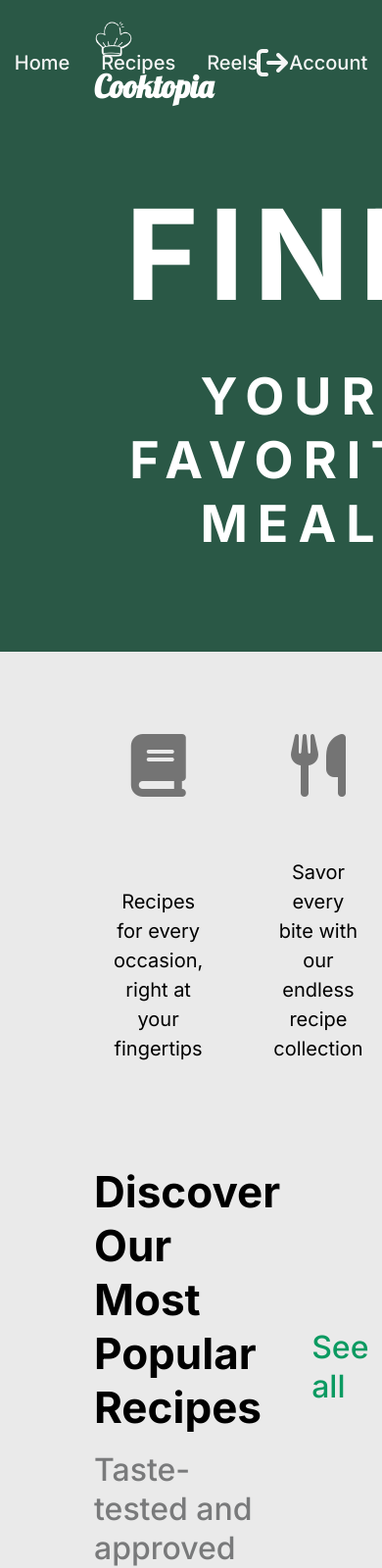
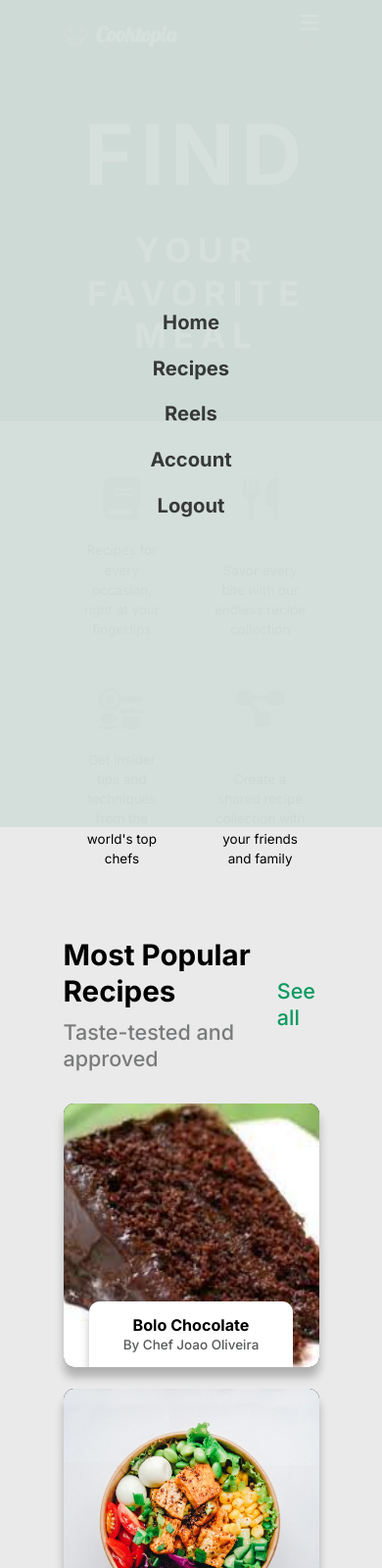
Before and after one commit to dwecks/DIAM-Django-Cooktopia, a Django app: page / in a window 390 px wide; the page is wider, and only the part inside the window is pictured. Shown: the top 1600 px of that part at 98% size. Run offline with Django 4.2, Linux system fonts and the light colour scheme; a user stored in the database is signed in; data comes from the database, SQL or seed files in the repository; both versions use the stored data as it was after the commit; some libraries are stand-ins or nearby versions.

Commit message:
save point

```diff
--- a/cooktopia/static/css/createRecipe.css
+++ b/cooktopia/static/css/createRecipe.css
@@ -1,6 +1,5 @@
 .recipe-form {
   display: flex;
-  padding: 0px 96px;
   flex-direction: column;
   gap : 16px;
 
--- a/cooktopia/templates/cooktopia/home.html
+++ b/cooktopia/templates/cooktopia/home.html
@@ -16,13 +16,31 @@
         </a>
     </section>
 
-    {% include 'cooktopia/snippets/infoSection.html' %}
+     <!-- Icons  -->
+    <section class="section grid grid--4-cols N200-b pad-t-m">
+        <div class="flex-c info-card">
+            <i class="fa-solid fa-book icon-g"></i>
+            <p class="p1-r" >Recipes for every occasion, right at your fingertips</p>
+        </div>
+        <div class="flex-c info-card">
+            <i class="fa-solid fa-utensils icon-g"></i>
+            <p class="p1-r" >Savor every bite with our endless recipe collection</p>
+        </div>
+        <div class="flex-c info-card">
+            <i class="fa-solid fa-kitchen-set icon-g"></i>
+            <p class="p1-r" >Get insider tips and techniques from the world's top chefs</p>
+        </div>
+        <div class="flex-c info-card">
+            <i class="fa-solid fa-diagram-project icon-g"></i>
+            <p class="p1-r" >Create a shared recipe collection with your friends and family</p>
+        </div>
+    </section>
 
      <!-- Top Recipes  -->
-    <section class="section grid N200-b pad-t-m pad-b-l">
+    <section class="section grid grid--3-cols N200-b pad-t-m pad-b-l">
         <header class="grid-header flex-r pad-b-s">
             <aside>
-                <h2 class="h2 pad-b-s">Discover Our Most Popular Recipes</h2>
+                <h2 class="h2 pad-b-s">Most Popular Recipes</h2>
                 <p class="h3 N600-c">Taste-tested and approved</p>
             </aside>
             <aside>
@@ -49,7 +67,7 @@
     </section> -->
 
     <!-- Stats Banner  -->
-    <section class="section pad-l grid N200-b pad-b-m">
+    <section class="section pad-l grid grid--3-cols N200-b pad-b-m">
         <header class="grid-header flex-r pad-b-s">
             <h2 class="center h1">Fresh From Our Community</h2>
         </header>
--- a/cooktopia/templates/cooktopia/snippets/infoSection.html
+++ /dev/null
@@ -1,18 +0,0 @@
-<section class="section grid grid--4-cols N200-b pad-t-m">
-    <div class="flex-c info-card">
-        <i class="fa-solid fa-book icon-g"></i>
-        <p class="p1-r" >Recipes for every occasion, right at your fingertips</p>
-    </div>
-    <div class="flex-c info-card">
-        <i class="fa-solid fa-utensils icon-g"></i>
-        <p class="p1-r" >Savor every bite with our endless recipe collection</p>
-    </div>
-    <div class="flex-c info-card">
-        <i class="fa-solid fa-kitchen-set icon-g"></i>
-        <p class="p1-r" >Get insider tips and techniques from the world's top chefs</p>
-    </div>
-    <div class="flex-c info-card">
-        <i class="fa-solid fa-diagram-project icon-g"></i>
-        <p class="p1-r" >Create a shared recipe collection with your friends and family</p>
-    </div>
-</section>
--- a/static/css/general.css
+++ b/static/css/general.css
@@ -14,7 +14,7 @@
   --P700 : #2A5846;
   --P500 : #0B9A61;
   --P300 : #6A8B7E;
-  --P100 : #D4DEDA;
+  --P100 : rgb(212, 222, 218);
 
   /* Font Family */
   --headers-font : 'Inter', sans-serif;
@@ -31,6 +31,10 @@
   margin: 0;
   padding: 0;
   box-sizing: border-box;
+}
+
+body{
+  overflow-x: hidden;
 }
 
 html {
@@ -338,6 +342,10 @@ a, li{
     gap: 3.2rem;
   }
 
+  .grid--1-cols {
+    grid-template-columns: repeat(1, 1fr);
+  }
+
   .grid--2-cols {
     grid-template-columns: repeat(2, 1fr);
   }
--- a/static/css/queries.css
+++ b/static/css/queries.css
@@ -1,3 +1,88 @@
-@media(max-width : 84em){
+@media(max-width : 85em){
 
+    /* header flex end
+    por duas colunas */
+    .grid--3-cols {
+        grid-template-columns: repeat(2, 1fr);
+      }
+    .grid--4-cols {
+      grid-template-columns: repeat(2, 1fr);
+    }
+
+    .recipe-form{
+      padding: 0;
+    }
+
+    .header-center{
+      position: block;
+      transform: none;
+    }
+
+    html{
+      font-size: 55%;
+    }
 }
+
+@media(max-width : 50em){
+
+  html{
+    font-size: 42%;
+  }
+
+  .grid--2-cols {
+    grid-template-columns: repeat(1, 1fr);
+    }
+  .grid--3-cols {
+      grid-template-columns: repeat(1, 1fr);
+    }
+  /* .grid--4-cols {
+    grid-template-columns: repeat(1, 1fr);
+  }  */
+
+  .profile-pic{
+    display: none;
+  }
+
+  .left{
+    display: none;
+  }
+
+  .header-center{
+    background-color: rgba(212,222,218,0.97);
+    position: absolute;
+
+    top :0;
+    left: 0;
+    width: 100%;
+    height: 100vh;
+    transform: translateX(100%);
+
+    display: flex;
+    align-items: center;
+    justify-content: center;
+
+    z-index: 1;
+    transition: all 0.5s;
+
+
+    opacity: 0; /* hide*/
+    pointer-events: none; /* remove click*/
+    visibility: hidden;/* hide from screen readers*/
+  }
+
+  .header-nav{
+    flex-direction: column;
+  }
+
+  .header-nav li a{
+    font-size: 3rem;
+    font-weight: 700;
+    color: var(--N800);
+  }
+
+  .fa-bars ,
+  .fa-xmark{
+    display: block;
+    z-index: 200;
+  }
+}
--- a/static/css/styles.css
+++ b/static/css/styles.css
@@ -12,11 +12,23 @@
   transform: translate(-50%, -50%);
 }
 
+.nav-open nav{
+  opacity: 1;
+  pointer-events: auto;
+  visibility: visible;
+  transform: translateX(0);
+}
 
 .header-icon{
   width: 4rem;
   height: 4rem;
   filter: invert(100%) ;
+}
+
+.fa-bars ,
+.fa-xmark{
+  display: none;
+  z-index: 20;
 }
 
 .font-logo{
@@ -26,6 +38,7 @@
   font-weight: 700;
   font-size: 3.2rem;
   line-height: 125%;
+  gap: 1rem;
 }
 
 /**************************/
@@ -37,14 +50,15 @@
   display: flex;
 }
 
+
 .left{
   flex: 6;
   background-color: var(--P700);
 
-  padding: 96px;
+  padding: 9.6rem;
   display: flex;
   flex-direction: column;
-  gap: 128px;
+  gap: 12.8rem;
 }
 
 .left header{
@@ -57,7 +71,7 @@
   display: flex;
   flex-direction: column;
   color: white;
-  gap : 32px;
+  gap : 3.2rem;
 }
 
 .left article p{
@@ -71,7 +85,7 @@
   display: flex;
   align-items: center;
   justify-content: center;
-  padding: 64px;
+  padding: 6.4rem;
 }
 
 /**************************/
--- a/templates/aside.html
+++ b/templates/aside.html
@@ -19,7 +19,7 @@
   </head>
   <body>
       <section class="flex-fill">
-        <aside class="left">
+        <aside class="aside left">
           <header>
             <span class="font-logo"><i class="fa-solid fa-fire-burner"></i> Cooktopia</span>
           <a href="{% url 'home' %}"><i class="fa-solid fa-house icon-s N200-c"></i></a>
--- a/templates/base.html
+++ b/templates/base.html
@@ -18,32 +18,32 @@
     <title>{% block title %} Default Title {% endblock %}</title>
   </head>
   <body>
-    <header class="main-header section flex-r P700-b">
-      <span class="font-logo"><img class="header-icon" src="{{MEDIA_URL}}icons/chef-hat.png" alt=""> Cooktopia</span>
+    <header class="main-header nav-open section flex-r P700-b">
+      <span class="font-logo flex-r"><img class="header-icon" src="{{MEDIA_URL}}icons/chef-hat.png" alt=""> Cooktopia</span>
       <nav class="header-center" >
-        <ul class="nav flex-r-c ">
+        <ul class="nav header-nav flex-r-c ">
           <li><a class="N100-c l1-r" href="{% url 'home' %}">Home</a></li>
           <li><a class="N100-c l1-r" href="{% url 'recipes' %}">Recipes</a></li>
           <li><a class="N100-c l1-r" href="{% url 'reels' %}">Reels</a></li>
-
           {% if user.is_authenticated %}
             <li><a class="N100-c l1-r" href="{% url 'profile' user.chef.id %}">Account</a></li>
-        {% else %}
-          <li><a class="N100-c l1-r" href="{% url 'login' %}">Login</a></li>
-      {% endif %}
+            <li><a class="N100-c l1-r" href="{% url 'profile' user.chef.id %}">Logout</a></li>
+          {% else %}
+            <li><a class="N100-c l1-r" href="{% url 'login' %}">Login</a></li>
+          {% endif %}
         </ul>
       </nav>
-      <div class="flex-r">
-      {% if user.is_authenticated %}
-          <a href="{% url 'logout' %}">
-            <i class="fa-solid fa-arrow-right-from-bracket icon-m N100-c"></i>
-          </a>
-      {% endif %}
+      <div>
+        <i class="fa-solid fa-bars N100-c icon-m "></i>
+        <i class="fa-solid fa-xmark N800-c icon-m nav-icon"></i>
       </div>
     </header>
+
     <main>{% block content %} {% endblock %}</main>
+
+    <footer class="section flex-r P700-b">
+      <h2 class="h3 N100-c">COOKTOPIA ...</h2>
+    </footer>
+
   </body>
-  <footer class="section flex-r P700-b">
-    <h2 class="h3 N100-c">COOKTOPIA ...</h2>
-  </footer>
 </html>
```
Also changed, not shown: cooktopia/templates/cooktopia/profile.html (+5 -2 lines), db.sqlite3, uploads/profile/Sem_título_lpVheE3.jpeg (added), uploads/recipes/Sem_título_EzxL1LX.jpeg (added), uploads/recipes/Sem_título_uDt8f1c.jpeg (added), uploads/recipes/icon_mono_color_for_a_cooking_web_site_1_sLSoiS9.jpg (added).
